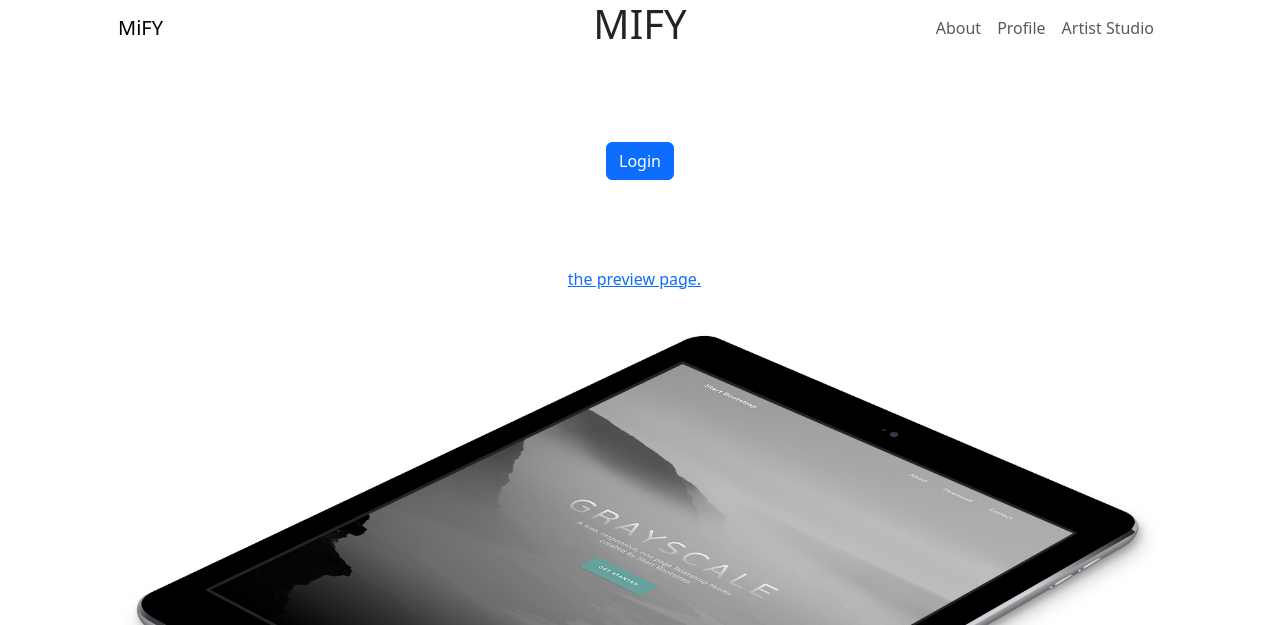
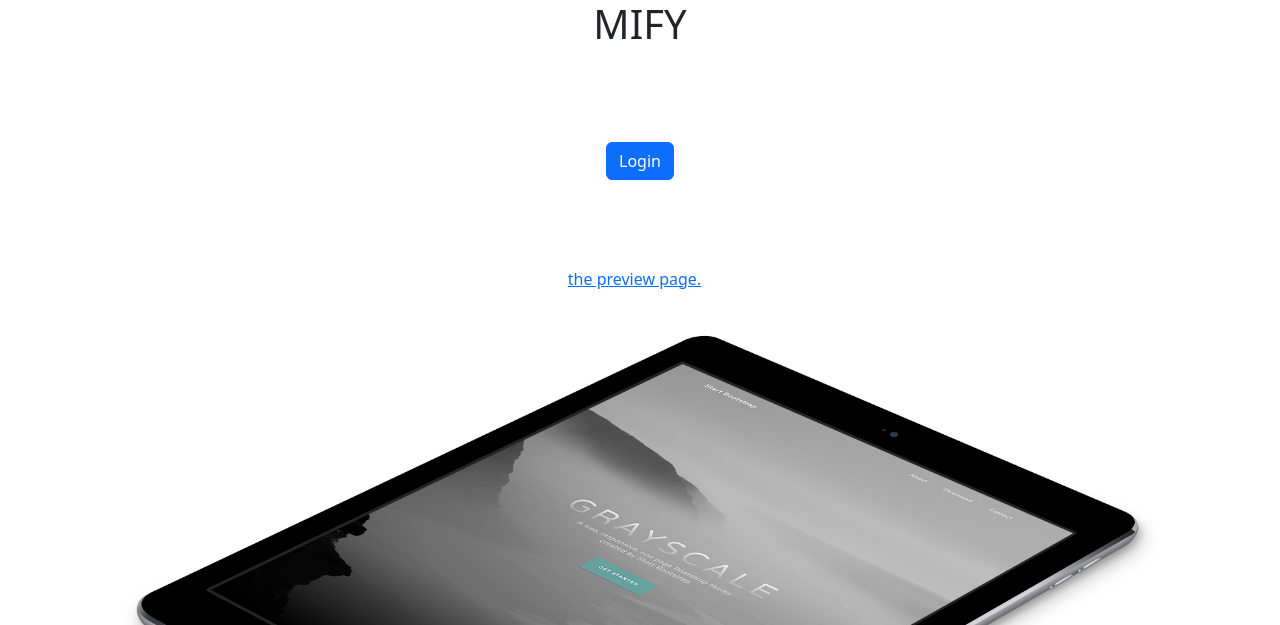
Before and after one commit to shuup777/project-mini-spotify, a Django app: page / in a window 1280 px wide. Shown: the top 625 px of the page. Run offline with Django 5.2, Linux system fonts and the light colour scheme; some libraries are stand-ins or nearby versions.

Commit message:
Update base.html

```diff
--- a/templates/base.html
+++ b/templates/base.html
@@ -1,43 +1,22 @@
 <!DOCTYPE html>
+{% load static %}
 <html lang="en">
 <head>
-    <meta charset="UTF-8">
-    <meta name="viewport" content="width=device-width, initial-scale=1.0">
-    <title>Mini Spotify</title>
-
-    <!-- Bootstrap CSS -->
-    <link href="https://cdn.jsdelivr.net/npm/bootstrap@5.3.0/dist/css/bootstrap.min.css" rel="stylesheet">
-
-    <!-- Font Awesome (untuk ikon menu) -->
-    <script src="https://kit.fontawesome.com/a076d05399.js" crossorigin="anonymous"></script>
+    <meta charset="utf-8" />
+    <title>{% block title %}MiFY App{% endblock %}</title>
+    <link href="https://cdn.jsdelivr.net/npm/bootstrap@5.2.3/dist/css/bootstrap.min.css" rel="stylesheet" />
 </head>
 <body>
 
-    <!-- Navigation-->
     <nav class="navbar navbar-expand-lg navbar-light fixed-top" id="mainNav">
-        <div class="container px-4 px-lg-5">
-            <a class="navbar-brand" href="/">MiFY</a>
-            <button class="navbar-toggler navbar-toggler-right" type="button" data-bs-toggle="collapse"
-                    data-bs-target="#navbarResponsive" aria-controls="navbarResponsive" aria-expanded="false"
-                    aria-label="Toggle navigation">
-                Menu
-                <i class="fas fa-bars"></i>
-            </button>
-            <div class="collapse navbar-collapse" id="navbarResponsive">
-                <ul class="navbar-nav ms-auto">
-                    <li class="nav-item"><a class="nav-link" href="#about">About</a></li>
-                    <li class="nav-item"><a class="nav-link" href="#projects">Profile</a></li>
-                    <li class="nav-item"><a class="nav-link" href="#signup">Artist Studio</a></li>
-                </ul>
-            </div>
-        </div>
+        {# ... kode Navbar MiFY Anda ... #}
     </nav>
 
     {% block content %}
     {% endblock %}
 
-    <!-- Bootstrap JS -->
-    <script src="https://cdn.jsdelivr.net/npm/bootstrap@5.3.0/dist/js/bootstrap.bundle.min.js"></script>
+    <footer class="footer bg-black small text-center text-white-50">...</footer>
 
+    <script src="https://cdn.jsdelivr.net/npm/bootstrap@5.2.3/dist/js/bootstrap.bundle.min.js"></script>
 </body>
 </html>
```
